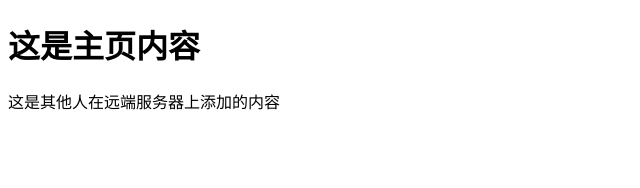
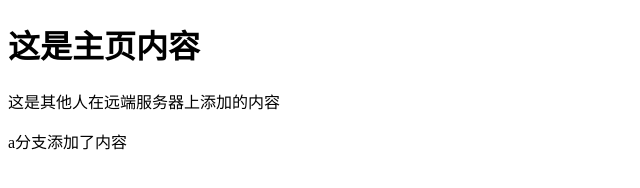
Before and after one commit to ZYTBrother/git_demo, a plain HTML site: page index.html in a window 1280 px wide. Shown: the whole page, without its empty margins (0-640 px from the left). Drawn offline with Linux system fonts and the light colour scheme.

Commit message:
完成了aa分支的功能

```diff
--- a/index.html
+++ b/index.html
@@ -8,5 +8,6 @@
 <body>
     <h1>这是主页内容</h1>
     <p>这是其他人在远端服务器上添加的内容</p>
+	<p>a分支添加了内容</p>
 </body>
 </html>
```
Also changed, not shown: a/a.txt (added).
